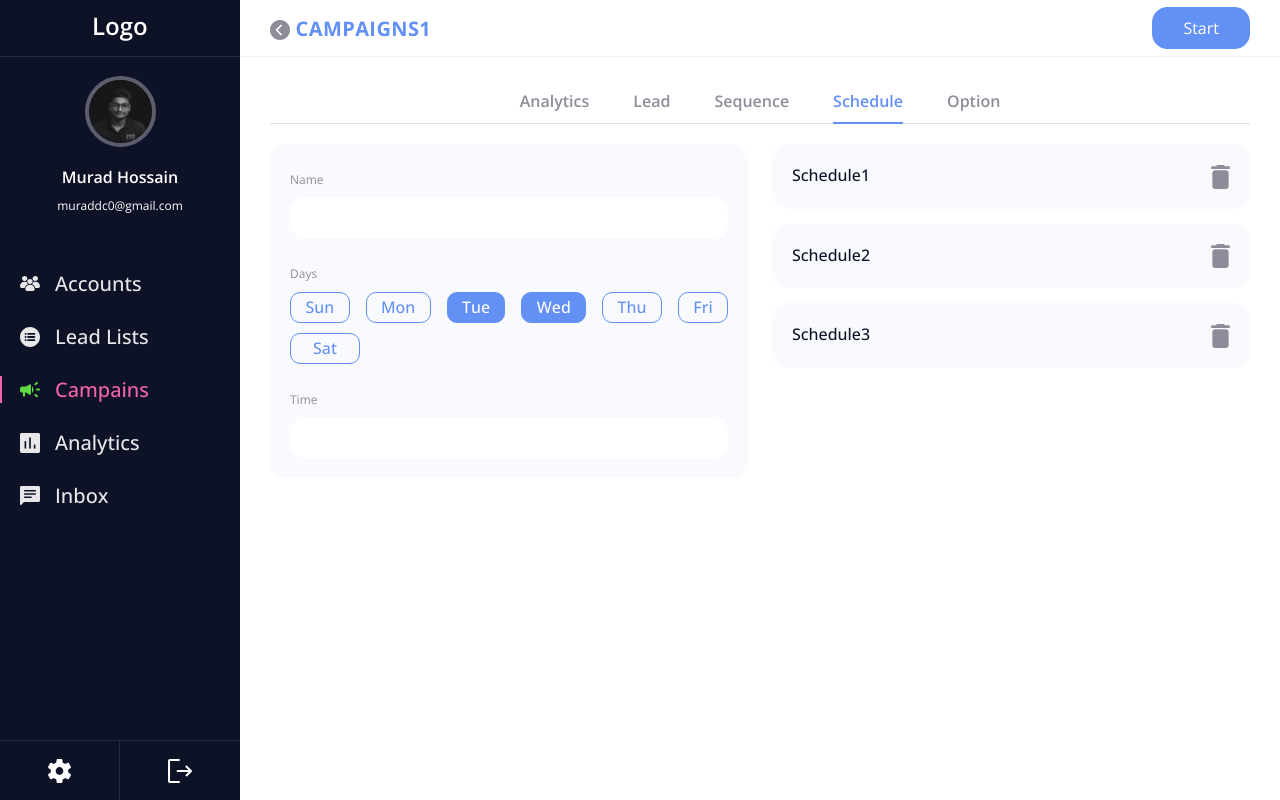
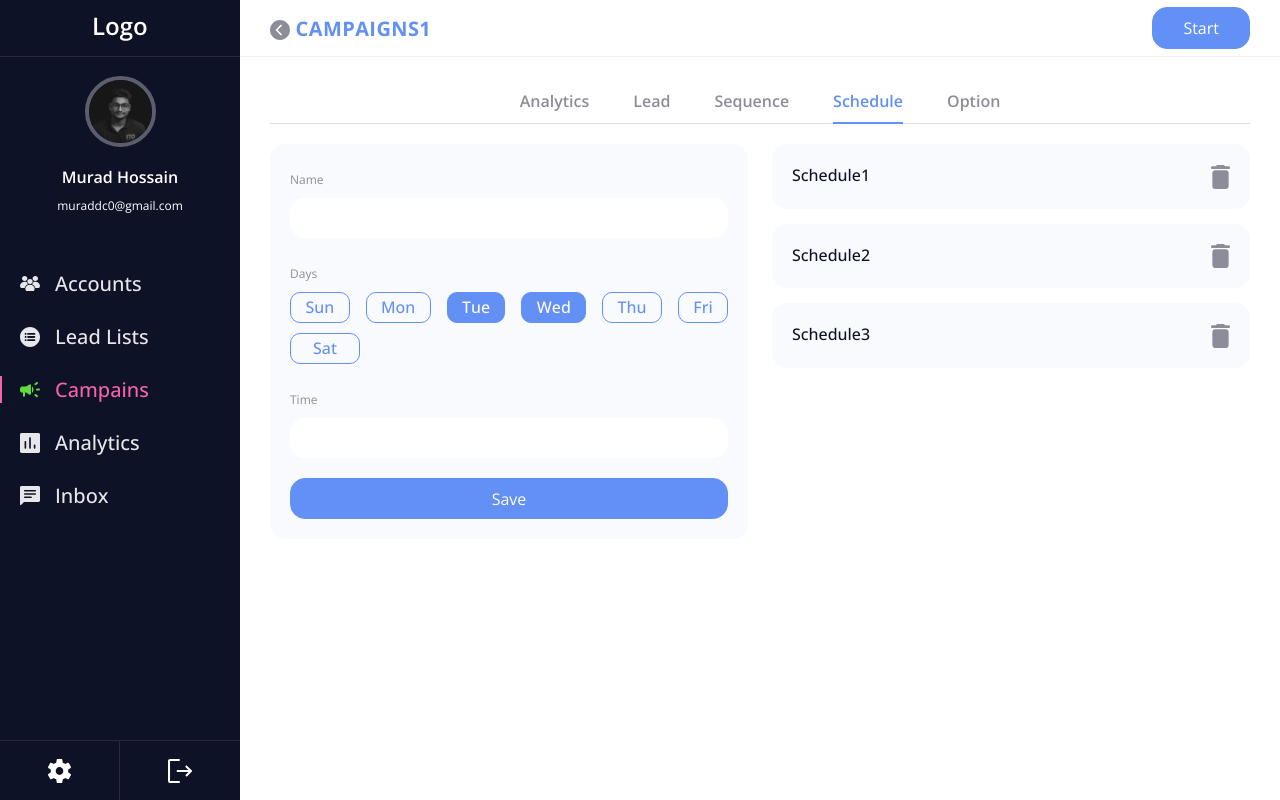
Before and after one commit to rafuj/automated-agency, a React (Create React App) app: page /campaign/1/schedule in a window 1280 px wide. Built offline with nearby package versions, Linux system fonts and the light colour scheme.

Commit message:
Button Added

```diff
--- a/src/pages/campaigns/CampaignSchedule.jsx
+++ b/src/pages/campaigns/CampaignSchedule.jsx
@@ -47,8 +47,11 @@ const CampaignSchedule = () => {
 								))}
 							</div>
 						</div>
-						<FormGroup className="mb-0" label="Time" type="text" />
+						<FormGroup label="Time" type="text" />
 						{/* <FormGroup label="Time" type="time" /> */}
+						<button type="submit" className="btn-base w-100">
+							Save
+						</button>
 					</div>
 				</div>
 				<div className="col-md-6">
```
